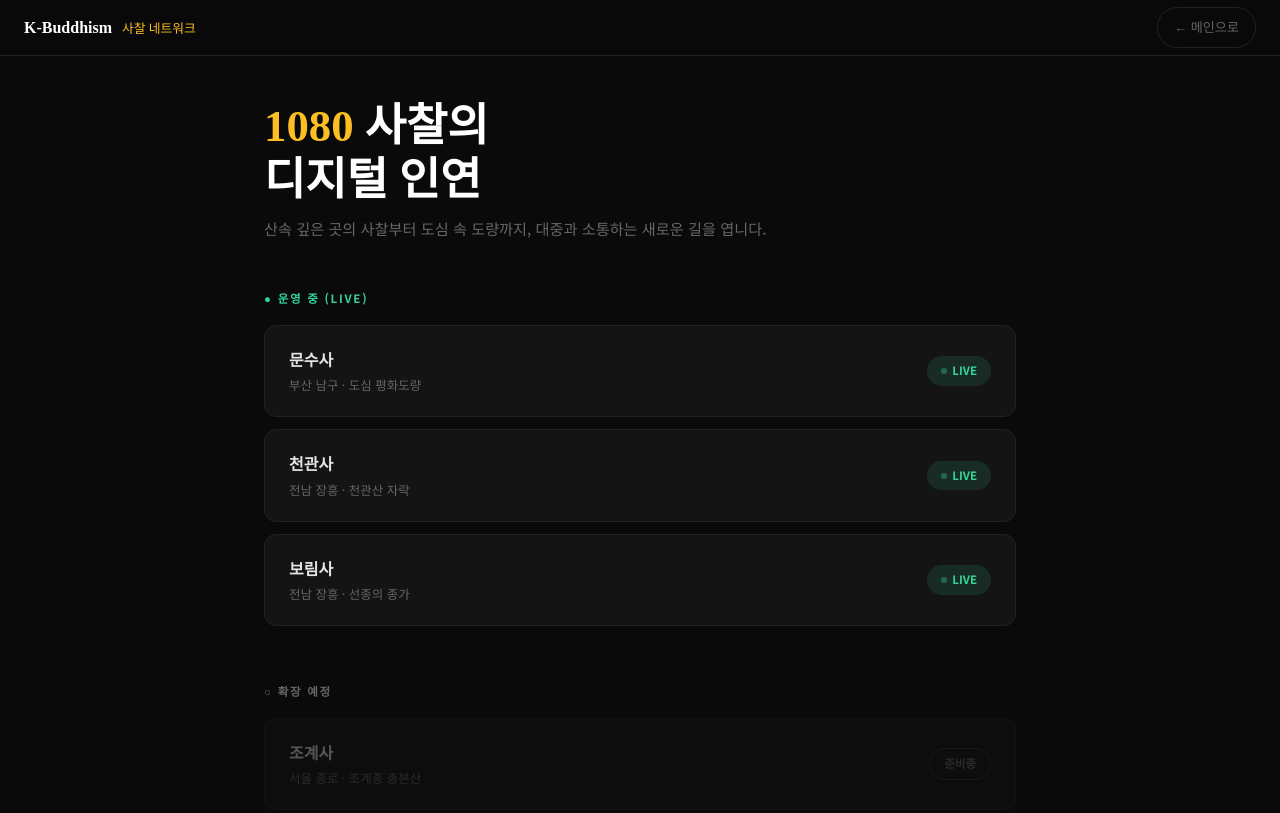
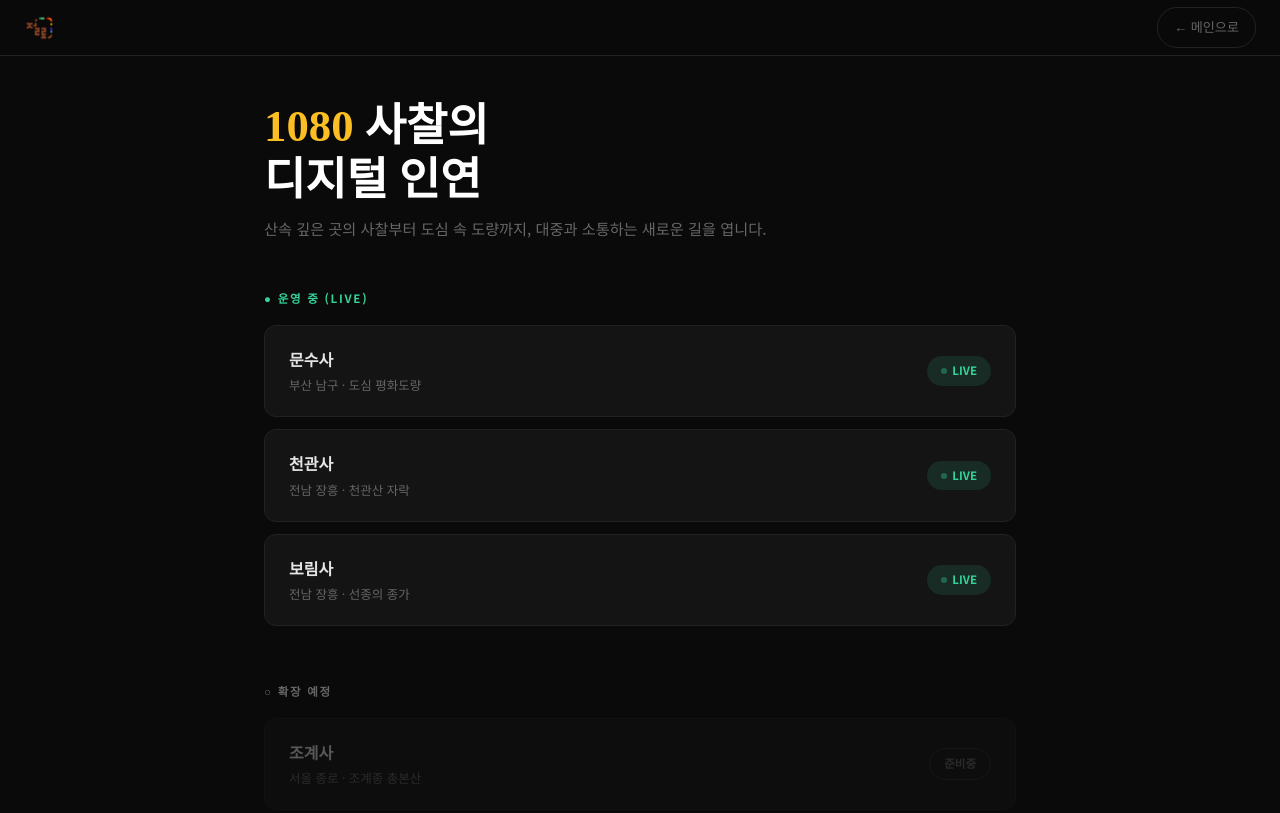
Before and after one commit to pen1002/k-buddhism, an Astro site: page /temples in a window 1280 px wide. Shown: the top 813 px of the page. Built offline with nearby package versions, Linux system fonts and the light colour scheme; Astro itself is replaced by a stand-in of ours.

Commit message:
Update temples.html

```diff
--- a/src/pages/temples.html
+++ b/src/pages/temples.html
@@ -23,8 +23,8 @@ a { color:inherit; text-decoration:none; }
   border-bottom:1px solid var(--border); padding:0 24px; height:56px;
   display:flex; align-items:center; justify-content:space-between;
 }
-.nav-logo { font-family:var(--font-serif); font-size:1rem; font-weight:700; color:#fff; }
-.nav-logo span { color:var(--accent); margin-left:6px; font-size:.8rem; font-weight:400; }
+.nav-logo { display:flex; align-items:center; }
+.nav-logo img { height:32px; width:auto; }
 .nav-back { font-size:.82rem; color:var(--text-dim); padding:8px 16px; border:1px solid var(--border); border-radius:20px; transition:.3s; }
 .nav-back:hover { border-color:var(--accent); color:var(--accent); }
 .main { max-width:800px; margin:0 auto; padding:100px 24px 60px; }
@@ -60,7 +60,7 @@ a { color:inherit; text-decoration:none; }
 </head>
 <body>
 <nav class="nav">
-  <a href="/" class="nav-logo">K-Buddhism <span>사찰 네트워크</span></a>
+  <a href="/" class="nav-logo"><img src="/images/logo.png" alt="절로" /></a>
   <a href="/" class="nav-back">← 메인으로</a>
 </nav>
 <div class="main">
```
